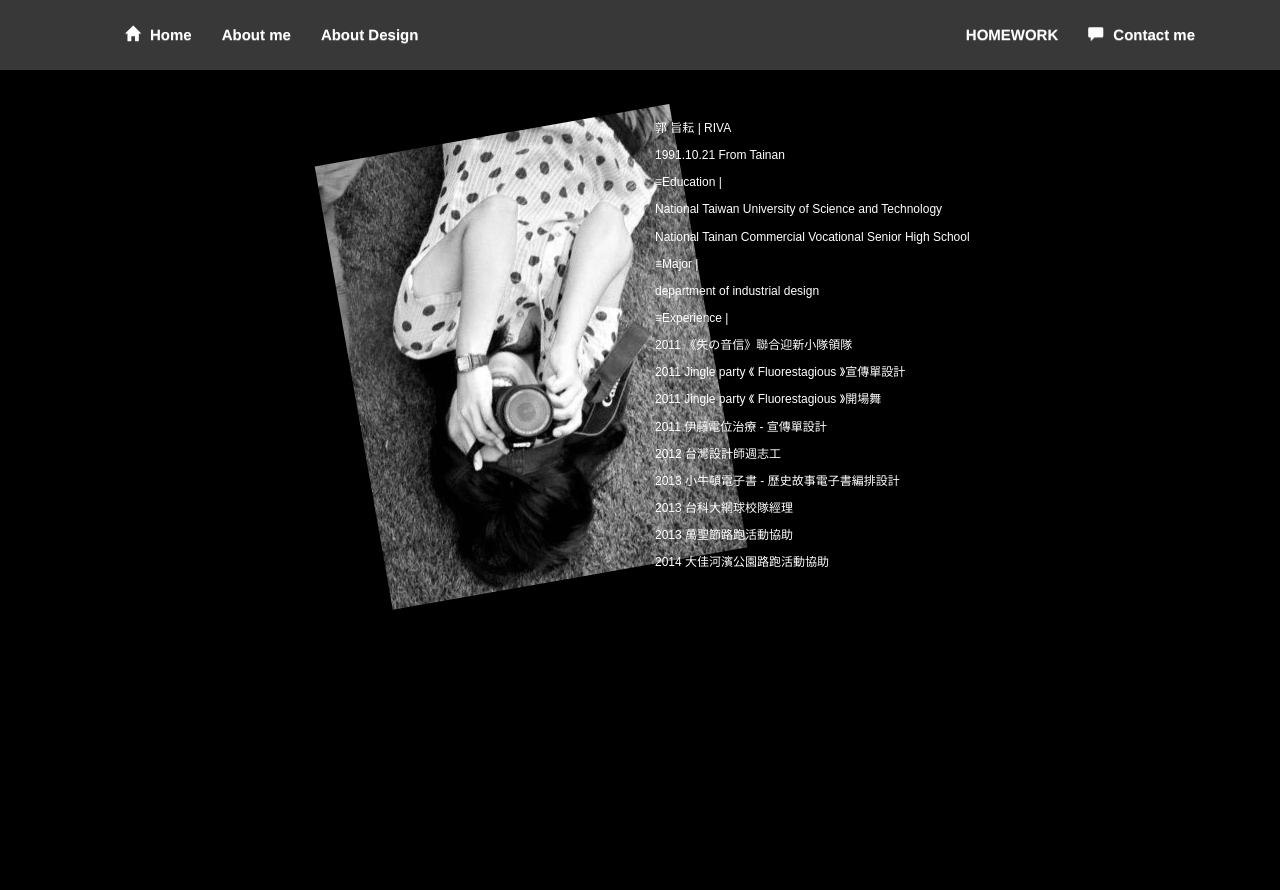
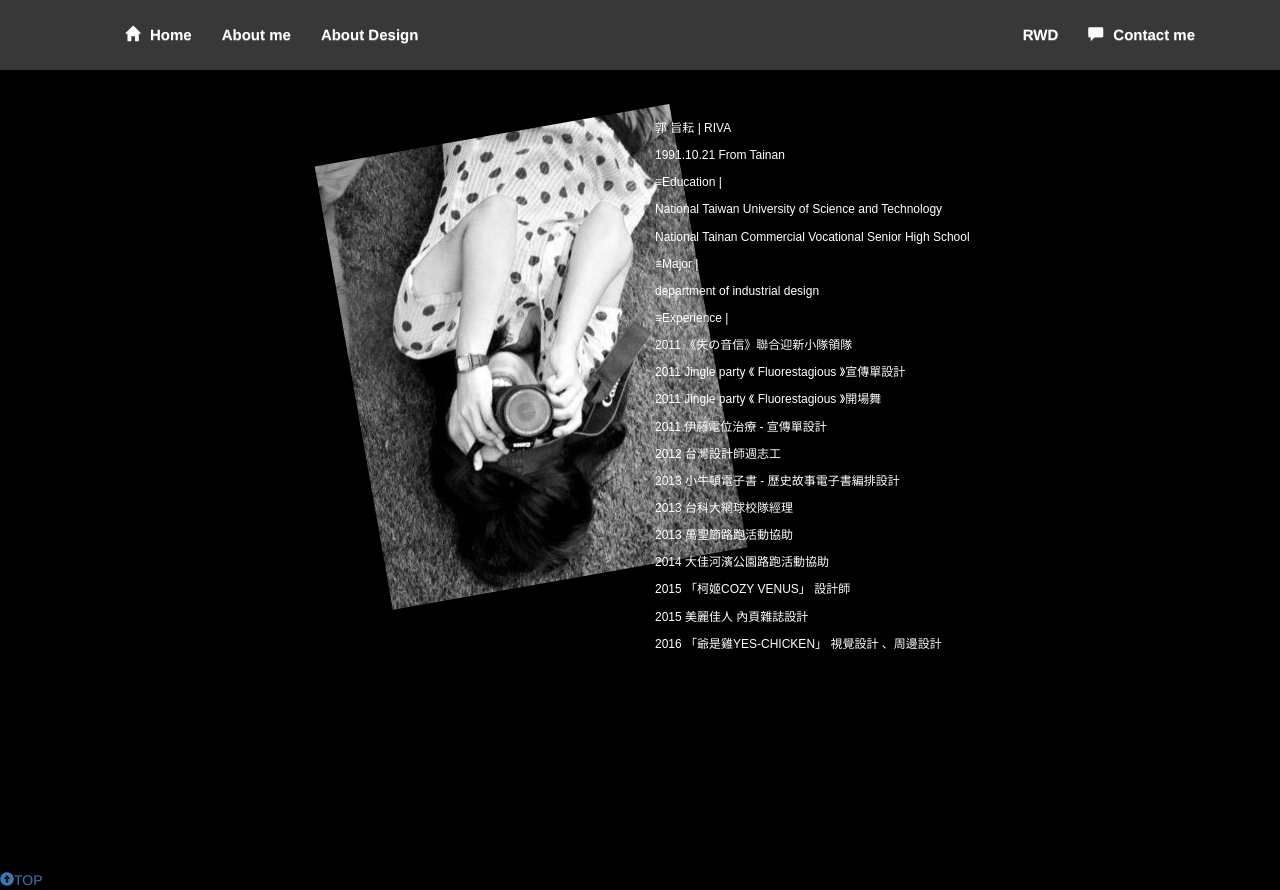
Before and after one commit to ltatal/yunn, a plain HTML site: page about me.html in a window 1280 px wide. Drawn offline with nearby package versions, Linux system fonts and the light colour scheme.

Commit message:
Add files via upload

```diff
--- a/about me.html
+++ b/about me.html
@@ -27,7 +27,7 @@
                 <li><a href="about design.html" class="navbar-brand">About Design</a></li>
             </ul>
             <ul class="pull-right">
-                <li><a href="homework.html" class="navbar-brand">HOMEWORK</a></li>
+                <li><a href="homework1.html" class="navbar-brand">RWD</a></li>
                 <li><a href="contact me.html" class="navbar-brand"><span class="glyphicon glyphicon-comment"></span>Contact me</a></li>
             </ul>
         </div>
@@ -60,8 +60,17 @@
                         <p>2013 台科大網球校隊經理 </p>
                         <p>2013 萬聖節路跑活動協助</p>
                         <p>2014 大佳河濱公園路跑活動協助</p>
+                        <p>2015 「柯姬COZY VENUS」 設計師</p>
+                        <p>2015 美麗佳人 內頁雜誌設計</p>
+                        <p>2016 「爺是雞YES-CHICKEN」 視覺設計 、周邊設計</p>
                     </p>
                 </div>
+            </div>
+        </div>
+    </div>
+    <div class="top">
+        <a href="#"> <span class="glyphicon glyphicon-circle-arrow-up"></span>TOP </a>
+    </div>
 </body>
 
 </html>
```
